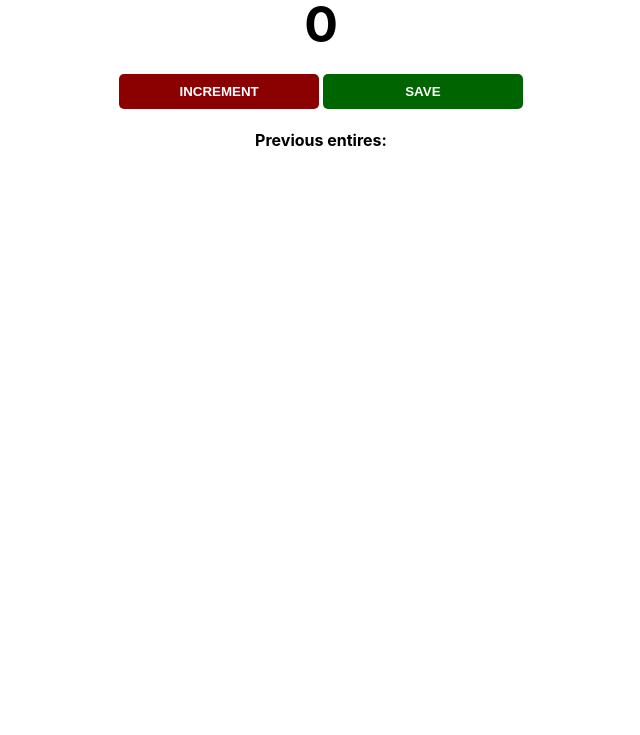
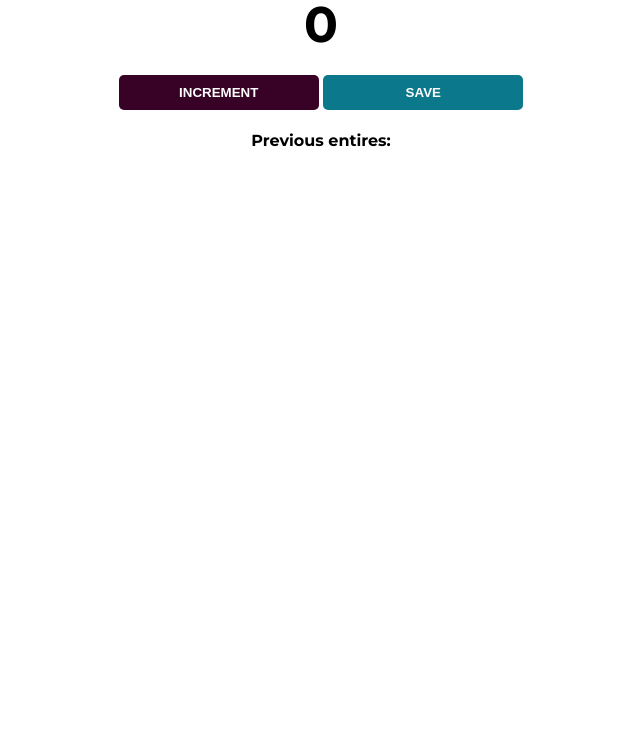
Before and after one commit to ChrisCluney/passengerCounter, a plain HTML site: page index.html in a window 1280 px wide. Shown: the part 65-800 px from the top of the page, without its empty margins (319-959 px from the left). Drawn offline with Linux system fonts and the light colour scheme.

Commit message:
final app

```diff
--- a/index.css
+++ b/index.css
@@ -1,8 +1,7 @@
 body {
   background-image: url("station.jpg");
   background-size: cover;
-  font-family: -apple-system, BlinkMacSystemFont, "Segoe UI", Roboto, Oxygen,
-    Ubuntu, Cantarell, "Open Sans", "Helvetica Neue", sans-serif;
+  font-family: "Montserrat", sans-serif;
   font-weight: bold;
   text-align: center;
 }
@@ -30,9 +29,9 @@ button {
 }
 
 #increment-btn {
-  background: darkred;
+  background: rgb(56, 2, 39);
 }
 
 #save-btn {
-  background: darkgreen;
+  background: rgb(12, 120, 139);
 }
--- a/index.html
+++ b/index.html
@@ -5,6 +5,10 @@
     <meta charset="UTF-8">
     <meta http-equiv="X-UA-Compatible" content="IE=edge">
     <meta name="viewport" content="width=device-width, initial-scale=1.0">
+    <link rel="preconnect" href="https://fonts.googleapis.com">
+    <link rel="preconnect" href="https://fonts.gstatic.com" crossorigin>
+    <link href="https://fonts.googleapis.com/css2?family=Montserrat:wght@300;400;500;600;700;800;900&display=swap"
+        rel="stylesheet">
     <link rel="stylesheet" href="index.css">
     <title>Document</title>
 </head>
```
